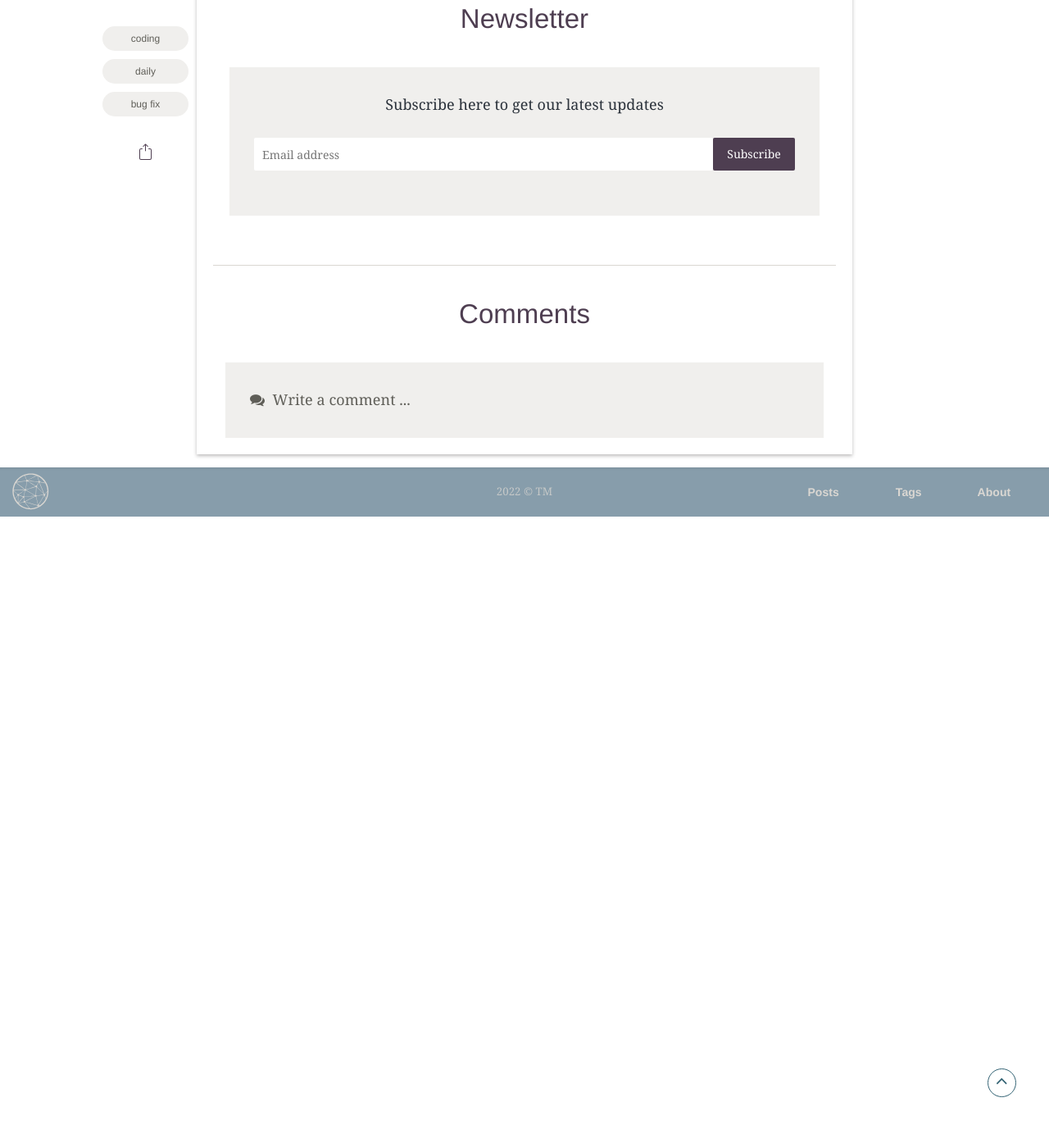
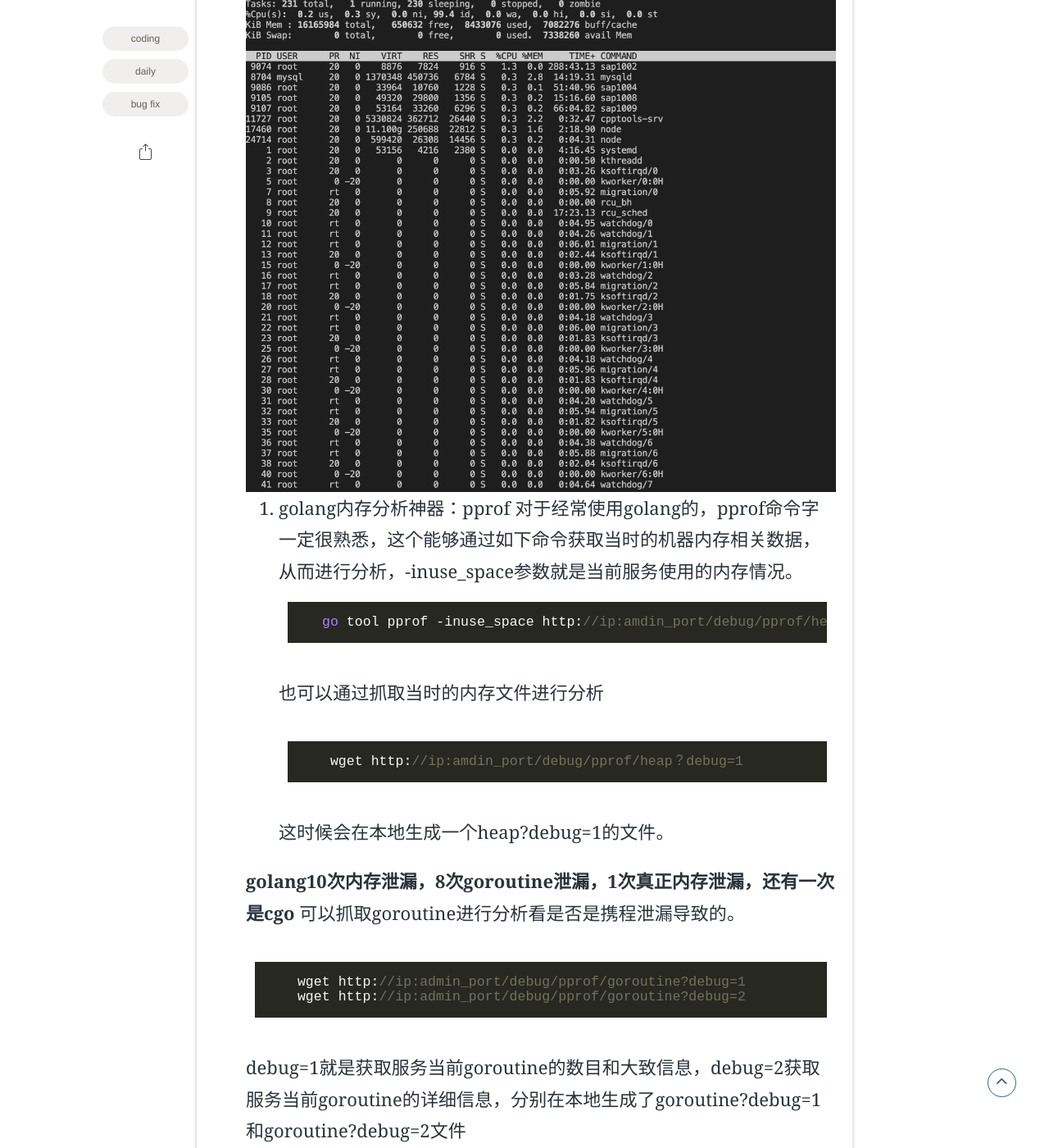
Before and after one commit to Tomxiaobai/Tomxiaobai.github.io, a Jekyll site: the page built from _posts/2022-04-13-daily.md, in a window 1280 px wide and 1400 px high, scrolled down 6132 px. Shown: the whole window at 82% size. Built offline with Jekyll 4.4.1, drawn with Linux system fonts in a browser that asks for light colours; some web fonts are replaced; comment, search, counter and statistics services are not loaded; before the commit the page ends 6762 px from its top, so only the background shows below that; some of the changed text lies outside the part shown.

Commit message:
内存泄漏问题

````diff
--- a/_posts/2022-04-13-daily.md
+++ b/_posts/2022-04-13-daily.md
@@ -85,7 +85,7 @@ description: "日常总结记录"
 ### 多阶hash的数据存储方式[相关文章](https://zhuanlan.zhihu.com/p/161967929)
 * 系统保留一大块内存，并切分为小的block，每个block具有固定的大小，一个value会占据一个或者多个block
 
-## golang编译bug解决
+### golang编译bug解决
 
 * 偶遇问题 ``` /usr/local/go/pkg/tool/linux_amd64/link: running g++ failed: exit status 1 ```
     * 解决方案一：
@@ -100,3 +100,30 @@ description: "日常总结记录"
         export CXXFLAGS="-stdlib=libstdc++" CC=/usr/bin/gcc CXX=/usr/bin/g++
         ```
         该方案应该能彻底解决linux下的 *go-build* 上述问题
+
+### golang内存泄露排查[记录](https://juejin.cn/post/7083412727498014734)
+
+* 常见的内存泄漏排查过程：
+
+    1. 首先发现内存的曲线很不正常，或者通过top(htop)发现参数不正常，这时候可以怀疑已经发生了内存泄漏问题。其中，top命令中的load average参数后跟的三个数字代表了系统负载，即任务队列的平均长度。 三个数值分别为 1分钟、5分钟、15分钟前到现在的平均值。如果这个数除以逻辑CPU的数量，结果高于5的时候就表明系统在超负荷运转了。
+    第二行的Task中表示了目前总的进程数，运行的进程数，僵尸进程数等。其他的参数可以也是和cpu或者磁盘数据相关的。其中，比较重要的是进程的各种参数，PID为进程ID，PR为优先级，NI负值表示高优先级，正值表示低优先级；*RES* 表示进程使用的、未被换出的物理内存大小，单位kb。RES=CODE+DATA；SHR表示共享内存大小。这时候，如果发现RES数值较大时，则很大可能gc失败导致，即可能发生了内存泄漏问题。 也可以通过Linux命令查看相关的进程信息 --> *ps -mp pid -o THREAD,tid,time*
+
+    <center><img src='./assets/img/posts/20220414/top_file.png'></center>
+
+    2. golang内存分析神器：pprof 对于经常使用golang的，pprof命令字一定很熟悉，这个能够通过如下命令获取当时的机器内存相关数据，从而进行分析，-inuse_space参数就是当前服务使用的内存情况。
+     ```go
+        go tool pprof -inuse_space http://ip:amdin_port/debug/pprof/heap
+    ```
+    也可以通过抓取当时的内存文件进行分析
+    ```go
+    wget http://ip:amdin_port/debug/pprof/heap？debug=1
+    ```
+    这时候会在本地生成一个heap?debug=1的文件。
+
+    **golang10次内存泄漏，8次goroutine泄漏，1次真正内存泄漏，还有一次是cgo**
+    可以抓取goroutine进行分析看是否是携程泄漏导致的。
+    ```go
+    wget http://ip:admin_port/debug/pprof/goroutine?debug=1
+    wget http://ip:admin_port/debug/pprof/goroutine?debug=2
+    ```
+    debug=1就是获取服务当前goroutine的数目和大致信息，debug=2获取服务当前goroutine的详细信息，分别在本地生成了goroutine?debug=1和goroutine?debug=2文件
````
Also changed, not shown: assets/img/posts/20220414/top_file.png (added).
